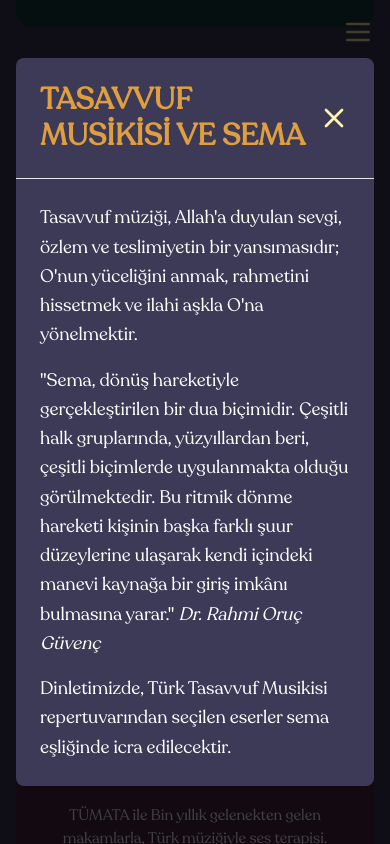
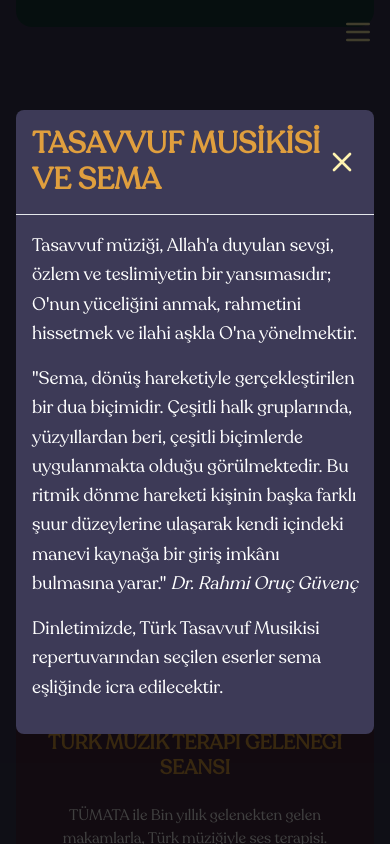
Before and after one commit to earth-seed/soulseed, a website: page index.html in a window 390 px wide. Both pictures are taken after a click on the element 195 px from the left and 3878 px from the top of the page. Shown: the part 3456-4300 px from the top of the page. Drawn offline with nearby package versions, Linux system fonts and the light colour scheme; a web font is replaced by a local one.

Commit message:
Add modal overlay styles and mobile adjustments

```diff
--- a/styles.css
+++ b/styles.css
@@ -1448,3 +1448,69 @@ h1, h2, h3,
     text-decoration: none;
     outline: none;
 }
+
+/* Modal Overlay */
+#modal-overlay {
+    position: fixed;
+    inset: 0;
+    background-color: rgba(0, 0, 0, 0.75);
+    z-index: 50;
+    display: none;
+    align-items: center;
+    justify-content: center;
+    padding: 1rem;
+}
+
+#modal-overlay.active {
+    display: flex;
+}
+
+#modal-overlay > div {
+    background-color: rgb(61, 58, 87);
+    border-radius: 0.5rem;
+    width: 100%;
+    max-width: 32rem;
+    max-height: 90vh;
+    overflow-y: auto;
+    -webkit-overflow-scrolling: touch; /* Smooth scrolling on iOS */
+}
+
+/* Mobile-specific modal styles */
+@media (max-width: 768px) {
+    #modal-overlay {
+        padding: 0.5rem;
+    }
+
+    #modal-overlay > div {
+        max-height: 85vh; /* Slightly smaller on mobile */
+        margin: 0.5rem;
+        width: calc(100% - 1rem);
+    }
+
+    /* Ensure content is scrollable on iOS */
+    #modal-content {
+        -webkit-overflow-scrolling: touch;
+        padding-bottom: 1rem;
+    }
+
+    /* Adjust modal header for mobile */
+    #modal-overlay .flex.justify-between {
+        padding: 1rem;
+    }
+
+    /* Adjust modal content padding for mobile */
+    #modal-overlay .p-6 {
+        padding: 1rem;
+    }
+}
+
+/* iOS-specific fixes */
+@supports (-webkit-touch-callout: none) {
+    #modal-overlay {
+        height: -webkit-fill-available;
+    }
+
+    #modal-overlay > div {
+        max-height: 85vh;
+    }
+}
```
